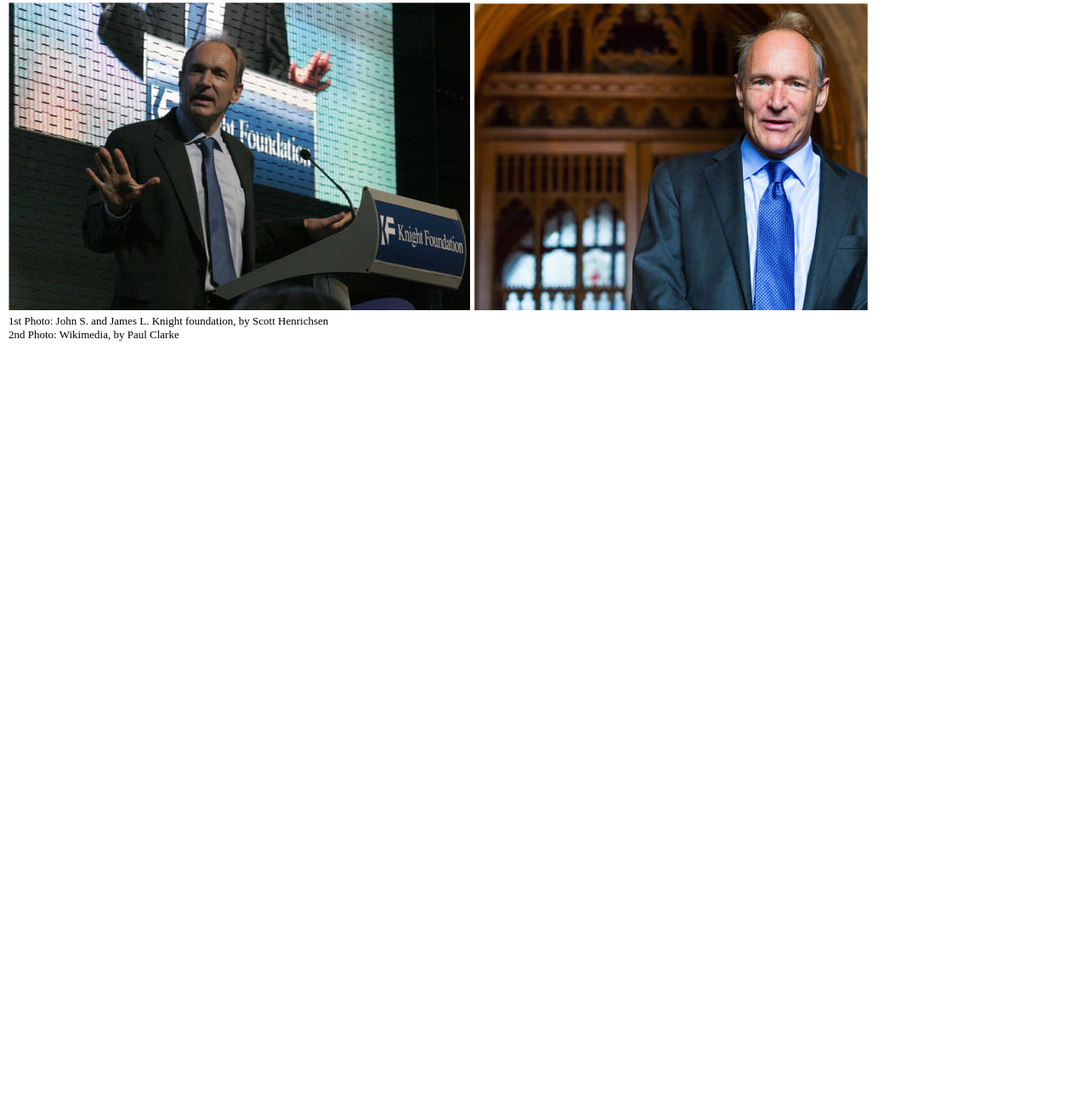
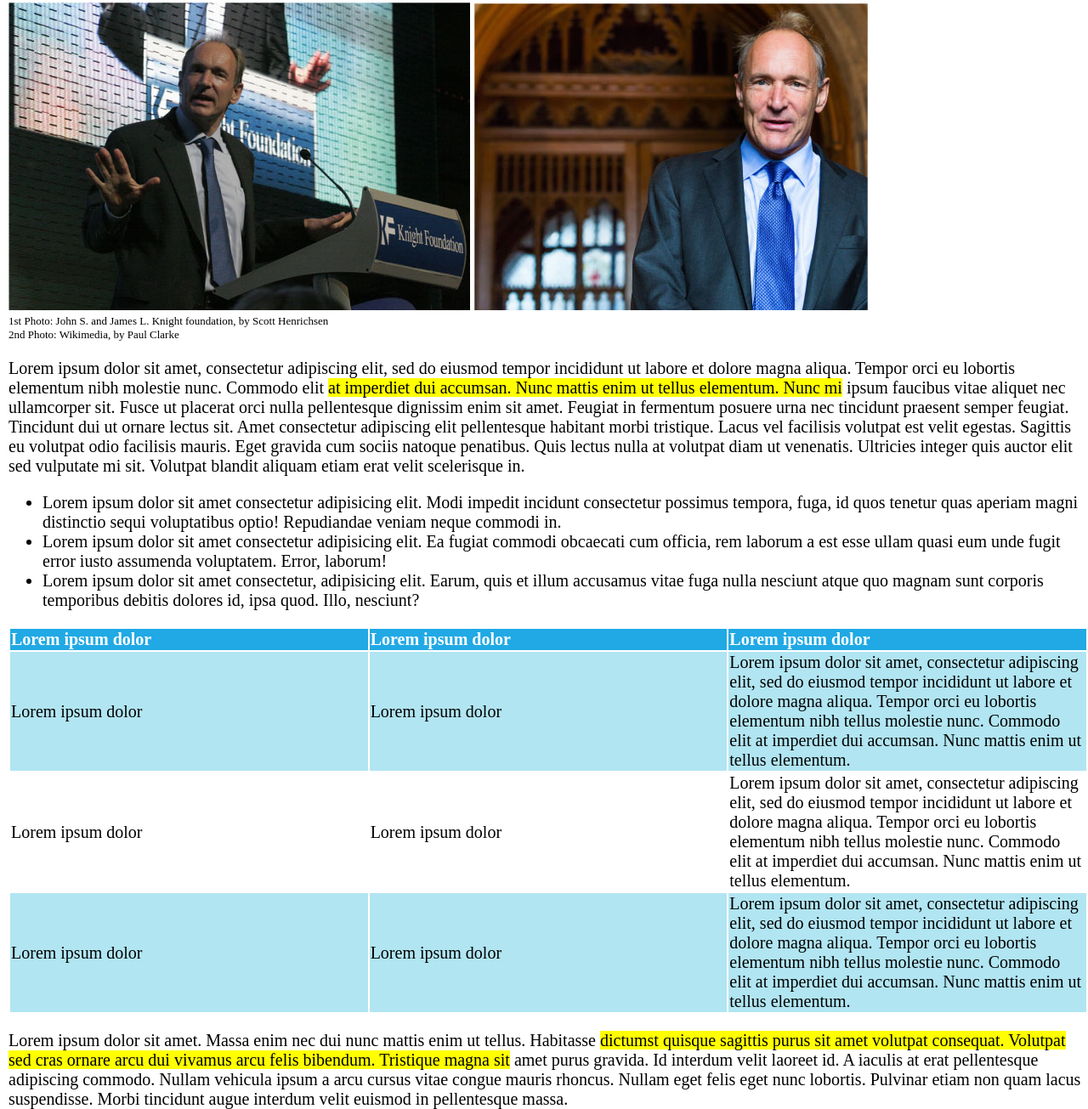
Before and after one commit to ElyPoli/html-css-booleaner, a plain HTML site: page index.html in a window 1280 px wide. Shown: the part 393-1698 px from the top of the page at 85% size. Before the commit the page ends 800 px from the top, so only its background shows below. Drawn offline with Linux system fonts and the light colour scheme.

Commit message:
added table in main

```diff
--- a/css/style.css
+++ b/css/style.css
@@ -24,6 +24,10 @@ main {
     padding-left: 10px;
 }
 
+mark {
+    background-color: yellow;
+}
+
 #logo {
     width: 400px;
     padding-top: 100px;
@@ -43,6 +47,24 @@ main {
     font-size: 13px;
 }
 
-.img-margin-top {
+.margin-top {
     margin-top: 20px;
 }
+
+.intestazione-tabella {
+    color: white;
+    background-color: #20a9e5;
+    text-align: left;
+}
+
+.table-size {
+    width: 100%;
+}
+
+.row-size {
+    width: 33%;
+}
+
+.table-bgcolor {
+    background-color: #b1e5f2;
+}
--- a/index.html
+++ b/index.html
@@ -23,10 +23,52 @@
 
             <!-- Immagini e didascalie -->
             <div>
-                <img class="img-margin-top" src="img/tim-1.jpg" alt="Immagine Tim Bernes-Lee 1">
-                <img class="img-margin-top" src="img/tim-2.jpg" alt="Immagine Tim Bernes-Lee 2">
+                <img class="margin-top" src="img/tim-1.jpg" alt="Immagine Tim Bernes-Lee 1">
+                <img class="margin-top" src="img/tim-2.jpg" alt="Immagine Tim Bernes-Lee 2">
                 <p class="didascalia">1st Photo: John S. and James L. Knight foundation, by Scott Henrichsen</p>
                 <p class="didascalia">2nd Photo: Wikimedia, by Paul Clarke</p>
+            </div>
+
+            <!-- Sezione paragrafo e lista -->
+            <div>
+                <p class="margin-top">Lorem ipsum dolor sit amet, consectetur adipiscing elit, sed do eiusmod tempor incididunt ut labore et dolore magna aliqua. Tempor orci eu lobortis elementum nibh molestie nunc. Commodo elit <mark>at imperdiet dui accumsan. Nunc mattis enim ut tellus elementum. Nunc mi</mark> ipsum faucibus vitae aliquet nec ullamcorper sit. Fusce ut placerat orci nulla pellentesque dignissim enim sit amet. Feugiat in fermentum posuere urna nec tincidunt praesent semper feugiat. Tincidunt dui ut ornare lectus sit. Amet consectetur adipiscing elit pellentesque habitant morbi tristique. Lacus vel facilisis volutpat est velit egestas. Sagittis eu volutpat odio facilisis mauris. Eget gravida cum sociis natoque penatibus. Quis lectus nulla at volutpat diam ut venenatis. Ultricies integer quis auctor elit sed vulputate mi sit. Volutpat blandit aliquam etiam erat velit scelerisque in.</p>
+                <ul class="margin-top">
+                    <li>Lorem ipsum dolor sit amet consectetur adipisicing elit. Modi impedit incidunt consectetur possimus tempora, fuga, id quos tenetur quas aperiam magni distinctio sequi voluptatibus optio! Repudiandae veniam neque commodi in.</li>
+                    <li>Lorem ipsum dolor sit amet consectetur adipisicing elit. Ea fugiat commodi obcaecati cum officia, rem laborum a est esse ullam quasi eum unde fugit error iusto assumenda voluptatem. Error, laborum!</li>
+                    <li>Lorem ipsum dolor sit amet consectetur, adipisicing elit. Earum, quis et illum accusamus vitae fuga nulla nesciunt atque quo magnam sunt corporis temporibus debitis dolores id, ipsa quod. Illo, nesciunt?</li>
+                </ul>
+            </div>
+
+            <!-- Sezione tabella e paragrafo sotto -->
+            <div>
+                <table class="margin-top table-size">
+                    <thead class="intestazione-tabella">
+                        <tr>
+                            <th class="row-size">Lorem ipsum dolor</th>
+                            <th class="row-size">Lorem ipsum dolor</th>
+                            <th class="row-size">Lorem ipsum dolor</th>
+                        </tr>
+                    </thead>
+                    <tbody>
+                        <tr class="table-bgcolor">
+                            <td class="row-size">Lorem ipsum dolor</td>
+                            <td class="row-size">Lorem ipsum dolor</td>
+                            <td class="row-size">Lorem ipsum dolor sit amet, consectetur adipiscing elit, sed do eiusmod tempor incididunt ut labore et dolore magna aliqua. Tempor orci eu lobortis elementum nibh tellus molestie nunc. Commodo elit at imperdiet dui accumsan. Nunc mattis enim ut tellus elementum.</td>
+                        </tr>
+                        <tr>
+                            <td class="row-size">Lorem ipsum dolor</td>
+                            <td class="row-size">Lorem ipsum dolor</td>
+                            <td class="row-size">Lorem ipsum dolor sit amet, consectetur adipiscing elit, sed do eiusmod tempor incididunt ut labore et dolore magna aliqua. Tempor orci eu lobortis elementum nibh tellus molestie nunc. Commodo elit at imperdiet dui accumsan. Nunc mattis enim ut tellus elementum.</td>
+                        </tr>
+                        <tr class="table-bgcolor">
+                            <td class="row-size">Lorem ipsum dolor</td>
+                            <td class="row-size">Lorem ipsum dolor</td>
+                            <td class="row-size">Lorem ipsum dolor sit amet, consectetur adipiscing elit, sed do eiusmod tempor incididunt ut labore et dolore magna aliqua. Tempor orci eu lobortis elementum nibh tellus molestie nunc. Commodo elit at imperdiet dui accumsan. Nunc mattis enim ut tellus elementum.</td>
+                        </tr>
+                    </tbody>
+                </table>
+
+                <p class="margin-top">Lorem ipsum dolor sit amet. Massa enim nec dui nunc mattis enim ut tellus. Habitasse <mark>dictumst quisque sagittis purus sit amet volutpat consequat. Volutpat sed cras ornare arcu dui vivamus arcu felis bibendum. Tristique magna sit</mark> amet purus gravida. Id interdum velit laoreet id. A iaculis at erat pellentesque adipiscing commodo. Nullam vehicula ipsum a arcu cursus vitae congue mauris rhoncus. Nullam eget felis eget nunc lobortis. Pulvinar etiam non quam lacus suspendisse. Morbi tincidunt augue interdum velit euismod in pellentesque massa.</p>
             </div>
 
         </main>
```
